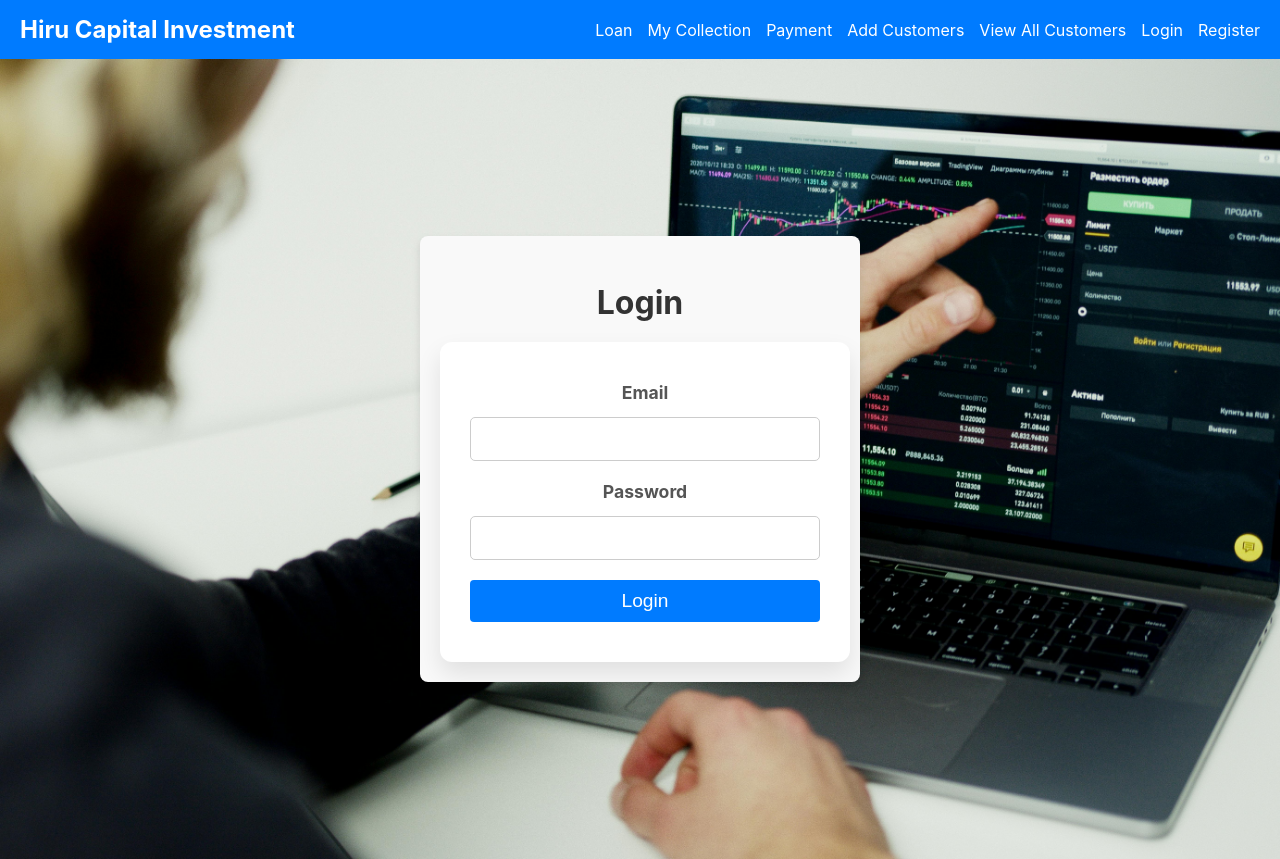
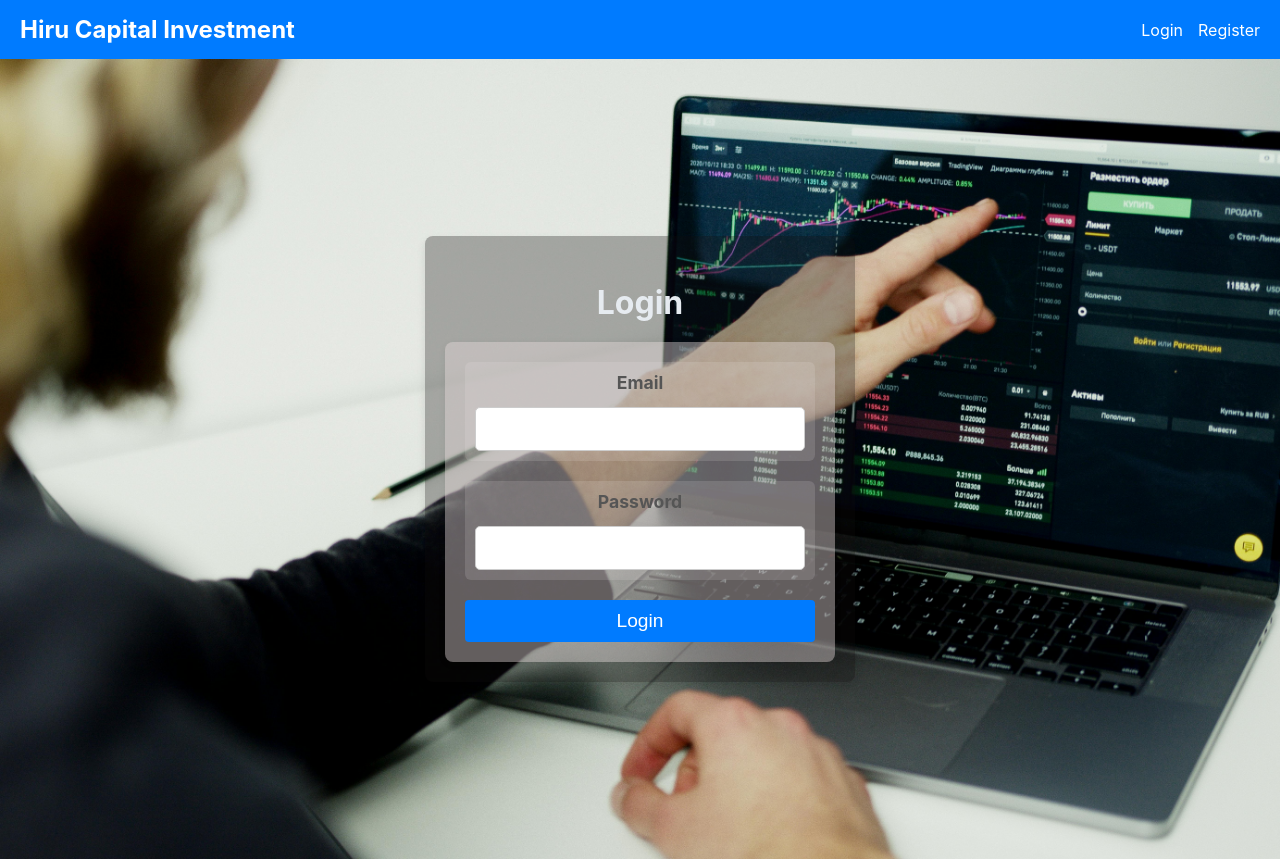
Before and after one commit to NavodDeshan/Hiru-Captial-Investment, a React (Create React App) app in the folder frontend/: page / in a window 1280 px wide. Built offline with nearby package versions, Linux system fonts and the light colour scheme.

Commit message:
final updates

```diff
--- a/frontend/src/css/Login.css
+++ b/frontend/src/css/Login.css
@@ -1,4 +1,3 @@
-
 .background {
     background-image: url('../assets/login.jpg');
     background-size: cover;
@@ -18,7 +17,7 @@
     max-width: 400px;
     margin: 270px auto;
     padding: 20px;
-    background-color: #f9f9f9;
+    background-color: rgba(14, 13, 13, 0.3); /* More transparent */
     border-radius: 8px;
     box-shadow: 0 4px 8px rgba(0, 0, 0, 0.1);
   }
@@ -26,22 +25,33 @@
   .login-container h2 {
     text-align: center;
     margin-bottom: 20px;
+    color: rgb(230, 235, 240);
   }
 
+.transparent-form {
+    background-color: rgba(228, 217, 217, 0.425); /* Very transparent white */
+    border-radius: 8px;
+    padding: 20px;
+    box-shadow: 0 2px 8px rgba(0,0,0,0.05);
+}
   .form-group {
     margin-bottom: 15px;
+    background-color: rgba(238, 233, 233, 0.15); /* Transparent white for form fields */
+    padding: 10px;
+    border-radius: 6px;
   }
 
   .form-group label {
     display: block;
     font-weight: bold;
     margin-bottom: 5px;
+    color: #110f0f93; /* Set label color to white */
   }
 
   .form-group input {
     width: 100%;
     padding: 8px;
-    border: 1px solid #ccc;
+    border: 1px solid #f8f5f5;
     border-radius: 4px;
   }
 
--- a/frontend/src/pages/AddPayment.js
+++ b/frontend/src/pages/AddPayment.js
@@ -6,13 +6,14 @@ import './../css/AddPayment.css'; // Correct path to AddPayment.css
 const AddPayment = () => {
   const [formData, setFormData] = useState({
     LoanID: '',
-    customerID: '', // Added customerID field
+    customerID: '',
     fullName: '',
     address: '',
     idNumber: '',
     Amount: '',
     RiderID: '',
-    date: '', // Added date field
+    date: '',
+    time: '', // Add time field
   });
   const [customers, setCustomers] = useState([]);
   const [loans, setLoans] = useState([]);
@@ -40,7 +41,7 @@ const AddPayment = () => {
       if (selectedCustomer) {
         setFormData((prevData) => ({
           ...prevData,
-          customerID: selectedCustomer._id, // Set customerID
+          customerID: selectedCustomer._id,
           idNumber: selectedCustomer.idNumber,
           address: selectedCustomer.address,
         }));
@@ -92,13 +93,14 @@ const AddPayment = () => {
       // Clear the form
       setFormData({
         LoanID: '',
-        customerID: '', // Clear customerID
+        customerID: '',
         fullName: '',
         address: '',
         idNumber: '',
         Amount: '',
         RiderID: '',
-        date: '', // Clear date
+        date: '',
+
       });
     } catch (error) {
       console.error('Error:', error);
@@ -109,6 +111,11 @@ const AddPayment = () => {
   // Function to generate receipt
   const generateReceipt = (data) => {
     const doc = new jsPDF();
+
+    // Get current date and time for receipt issue
+    const now = new Date();
+    const issueDate = now.toLocaleDateString();
+    const issueTime = now.toLocaleTimeString();
 
     // Add receipt content
     doc.setFontSize(16);
@@ -121,7 +128,8 @@ const AddPayment = () => {
     doc.text(`ID Number: ${data.idNumber}`, 20, 70);
     doc.text(`Amount: ${data.Amount}`, 20, 80);
     doc.text(`Rider ID: ${data.RiderID || 'N/A'}`, 20, 90);
-    doc.text(`Date: ${data.date}`, 20, 100); // Use the provided payment date
+    doc.text(`Payment Date: ${data.date}`, 20, 100);
+    doc.text(`Receipt Issued At: ${issueDate} ${issueTime}`, 20, 110); // Add receipt issue time
 
     // Save the receipt as a PDF
     doc.save('Payment_Receipt.pdf');
@@ -226,6 +234,7 @@ const AddPayment = () => {
             required
           />
         </div>
+
         <button type="submit">Add Payment</button>
       </form>
     </div>
--- a/frontend/src/pages/Login.js
+++ b/frontend/src/pages/Login.js
@@ -57,7 +57,7 @@ const Login = () => {
     <div className="background">
       <div className="login-container">
         <h2>Login</h2>
-        <form onSubmit={handleSubmit}>
+        <form className="transparent-form" onSubmit={handleSubmit}>
           {/* Email Input */}
           <div className="form-group">
             <label htmlFor="email">Email</label>
--- a/frontend/src/pages/Navigationbar.js
+++ b/frontend/src/pages/Navigationbar.js
@@ -1,8 +1,29 @@
-import React from 'react';
+import React, { useState, useEffect } from 'react';
 import { Link } from 'react-router-dom';
 import './../css/NavigationBar.css'; // Include CSS for styling
 
 const NavigationBar = () => {
+  const [isLoggedIn, setIsLoggedIn] = useState(!!localStorage.getItem('token')); // Track login status
+
+  const handleLogout = () => {
+    localStorage.clear(); // Clear all items from localStorage
+    setIsLoggedIn(false); // Update state to reflect logout
+    window.location.href = '/'; // Redirect to the login page
+  };
+
+  useEffect(() => {
+    // Listen for changes in localStorage to update login status
+    const handleStorageChange = () => {
+      setIsLoggedIn(!!localStorage.getItem('token'));
+    };
+
+    window.addEventListener('storage', handleStorageChange);
+
+    return () => {
+      window.removeEventListener('storage', handleStorageChange);
+    };
+  }, []);
+
   return (
     <nav className="navbar">
       <div className="navbar-brand">
@@ -11,31 +32,16 @@ const NavigationBar = () => {
         </Link>
       </div>
       <ul className="navbar-links">
+        {isLoggedIn ? (
+          // Show only Logout button if the user is logged in
           <li>
-          <Link to="/AddLoan" className="navbar-link">
-            Loan
-          </Link>
+            <button className="navbar-link logout-button" onClick={handleLogout}>
+              Logout
+            </button>
           </li>
-        <li>
-          <Link to="/ViewAllLoans" className="navbar-link">
-            My Collection
-          </Link>
-        </li>
-        <li>
-          <Link to="/AddPayment" className="navbar-link">
-            Payment
-          </Link>
-        </li>
-        <li>
-          <Link to="/AddCustomers" className="navbar-link">
-            Add Customers
-          </Link>
-        </li>
-        <li>
-          <Link to="/ViewAllCustomers" className="navbar-link">
-            View All Customers
-          </Link>
-        </li>
+        ) : (
+          // Show only Login and Register links if the user is not logged in
+          <>
             <li>
               <Link to="/" className="navbar-link">
                 Login
@@ -46,6 +52,8 @@ const NavigationBar = () => {
                 Register
               </Link>
             </li>
+          </>
+        )}
       </ul>
     </nav>
   );
```
Lines whose indentation alone changed are shown as unchanged.
